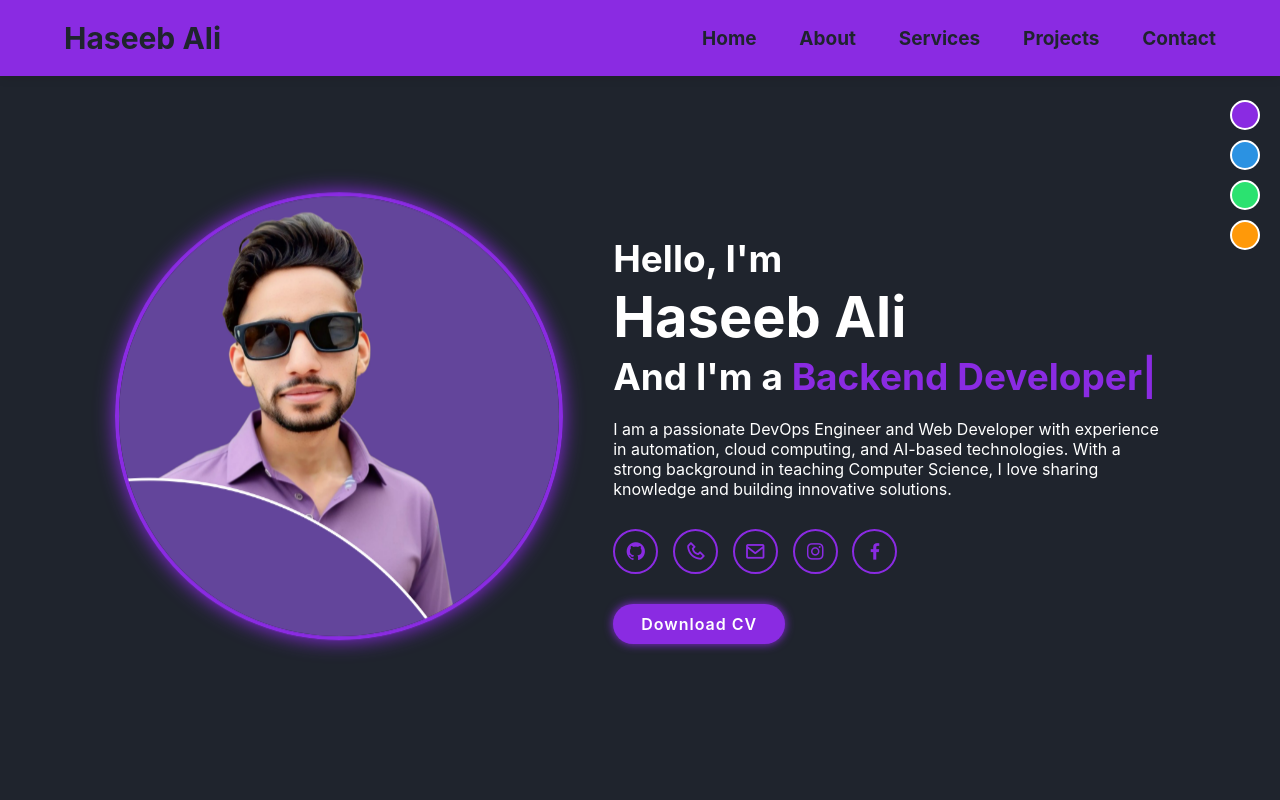
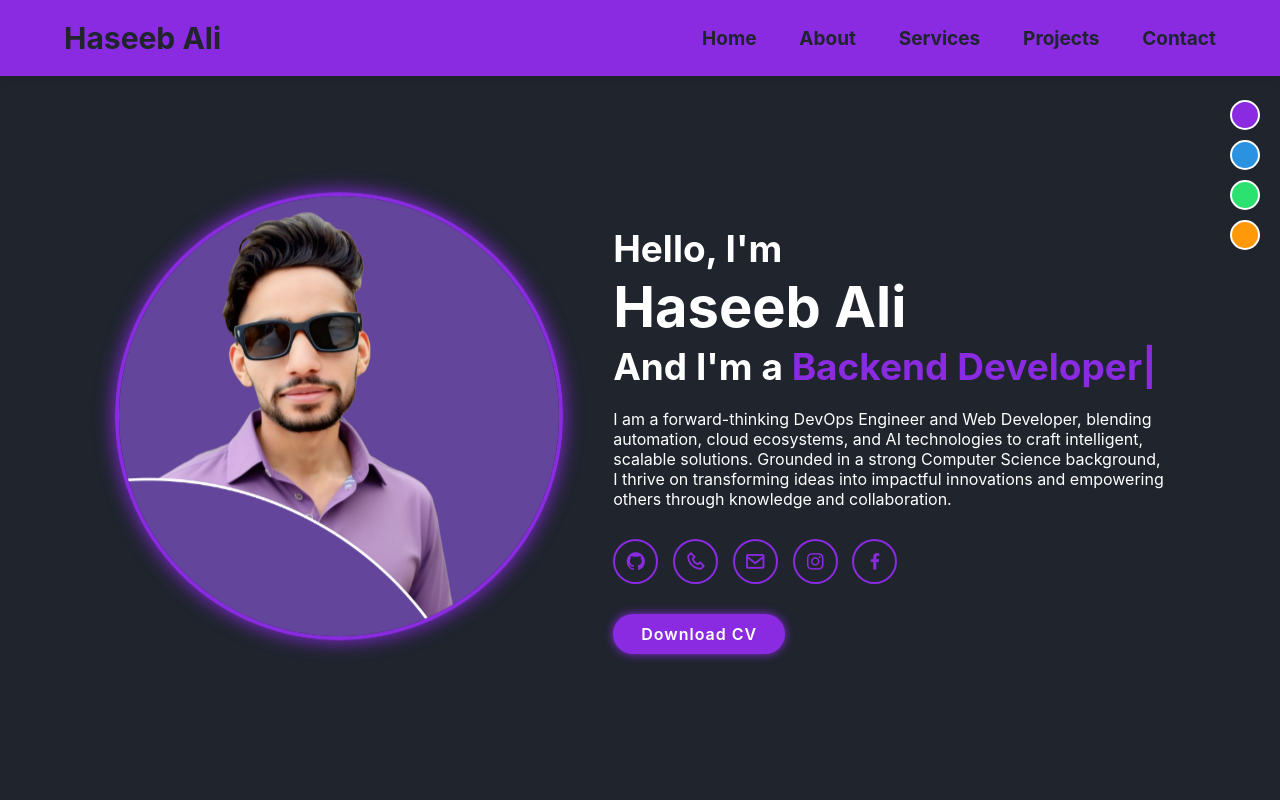
Before and after one commit to haseeb-giit/portfolio, a plain HTML site: page index.html in a window 1280 px wide. Shown: the top 800 px of the page. Drawn offline with nearby package versions, Linux system fonts and the light colour scheme.

Commit message:
Update index.html

```diff
--- a/index.html
+++ b/index.html
@@ -49,9 +49,7 @@
             <h3>Hello, I'm</h3>
             <h1>Haseeb Ali</h1>
             <h3>And I'm a <span class="multiple-text"></span></h3>
-            <p>I am a passionate DevOps Engineer and Web Developer with experience in automation, cloud computing, and
-                AI-based technologies. With a strong background in teaching Computer Science, I love sharing knowledge
-                and building innovative solutions.</p>
+            <p>I am a forward-thinking DevOps Engineer and Web Developer, blending automation, cloud ecosystems, and AI technologies to craft intelligent, scalable solutions. Grounded in a strong Computer Science background, I thrive on transforming ideas into impactful innovations and empowering others through knowledge and collaboration.</p>
             <div class="social-media">
                 <div class="social-media">
                     <a href="https://github.com/haseeb-giit" target="_blank"><i class='bx bxl-github'></i></a>
```
